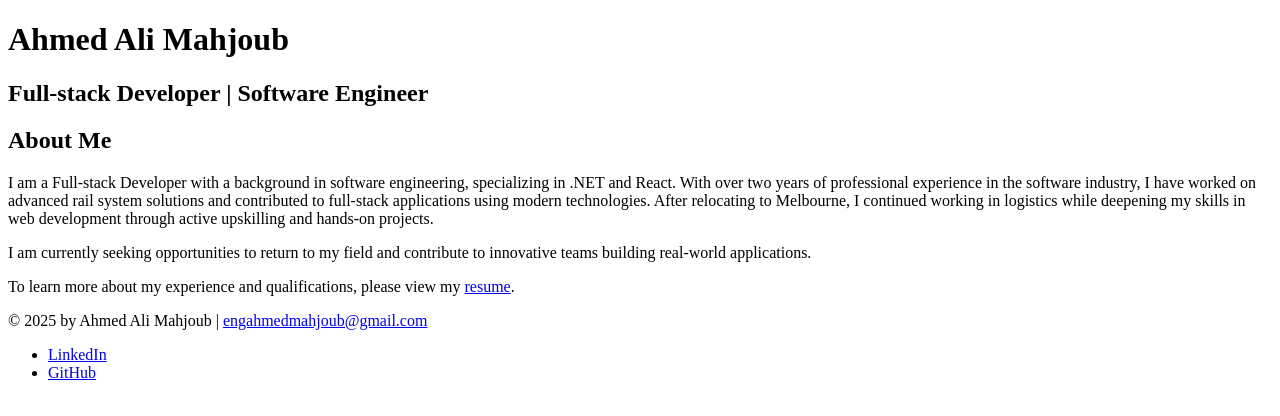
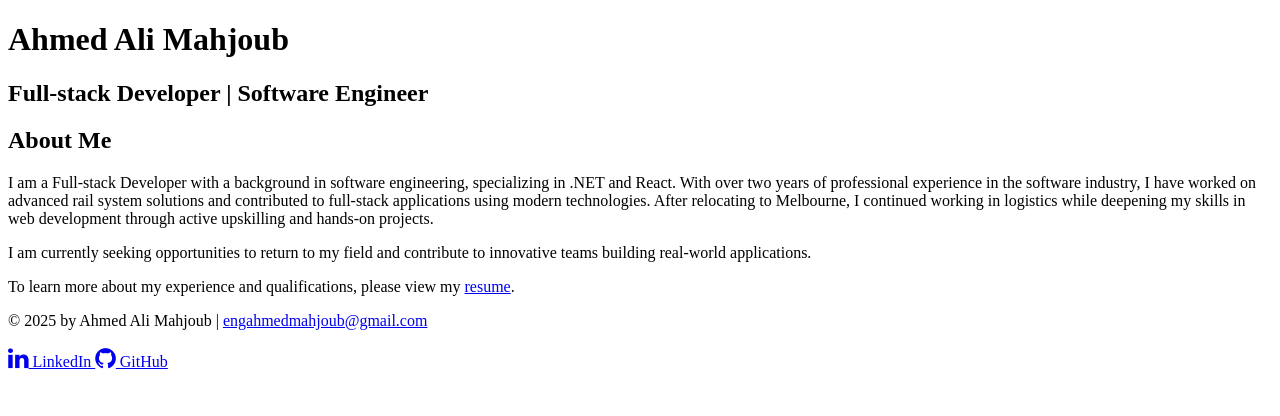
Before and after one commit to EngAhmedMahjoub/portofilio, a plain HTML site: page index.html in a window 1280 px wide. Drawn offline with Linux system fonts and the light colour scheme.

Commit message:
add logos to index page

```diff
--- a/index.html
+++ b/index.html
@@ -4,6 +4,7 @@
     <meta charset="UTF-8">
     <meta name="viewport" content="width=device-width, initial-scale=1">
     <title>Ahmed Ali Mahjoub | Full-stack Developer and Software Engineer</title>
+    <link rel="stylesheet" href="https://cdnjs.cloudflare.com/ajax/libs/font-awesome/4.7.0/css/font-awesome.min.css">
   </head>
   <body>
     <!-- //  INTRO  // -->
@@ -25,11 +26,12 @@
     <!-- //  FOOTER INFO, SOCIAL MEDIA  // -->
     <footer>
       <p>© 2025 by Ahmed Ali Mahjoub | <a href="mailto:engahmedmahjoub@gmail.com">engahmedmahjoub@gmail.com</a></p>
-
-      <ul>
-        <li><a href="https://www.linkedin.com/in/engahmedmahjoub/" target="_blank">LinkedIn</a></li>
-        <li><a href="https://github.com/EngAhmedMahjoub" target="_blank">GitHub</a></li>
-      </ul>
+      <a href="https://www.linkedin.com/in/engahmedmahjoub/" target="_blank">
+        <i class="fa fa-linkedin" style="font-size:24px;"></i> LinkedIn
+      </a>
+      <a href="https://github.com/EngAhmedMahjoub" target="_blank">
+        <i class="fa fa-github" style="font-size:24px;"></i> GitHub
+      </a>
     </footer>
   </body>
 </html>
```
